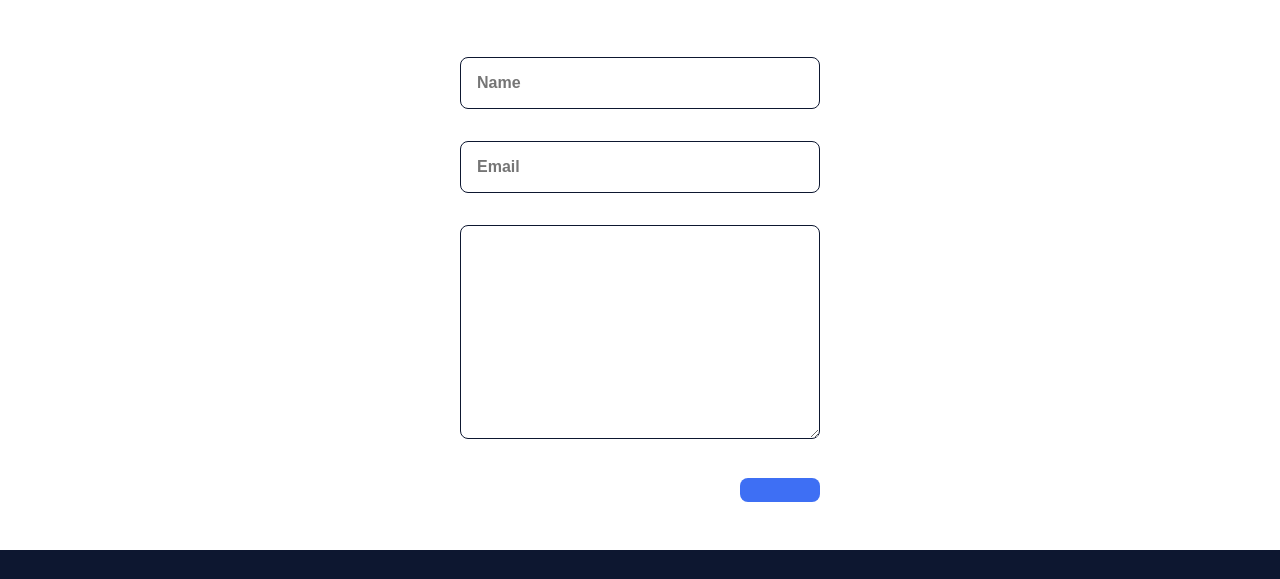
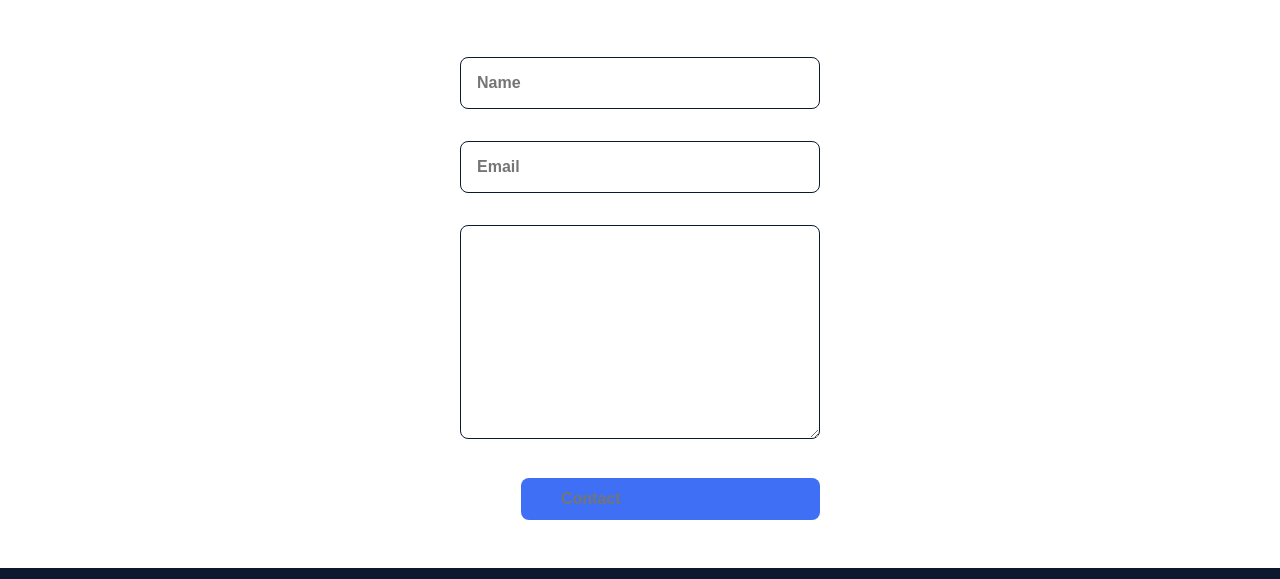
Before and after one commit to EthenoX-Official/Portfolio, a plain HTML site: page index.html in a window 1280 px wide. Shown: the part 2912-3491 px from the top of the page. Drawn offline with nearby package versions, Linux system fonts and the light colour scheme.

Commit message:
Update index.html

```diff
--- a/index.html
+++ b/index.html
@@ -188,7 +188,7 @@
                         <input type="text" id="Name" placeholder="Name" class="contact__input">
                         <input type="mail" id="Email" placeholder="Email" class="contact__input">
                         <textarea name="" id="Message" cols="0" rows="10" class="contact__input"></textarea>
-                        <button onclick="sendMail()" class="contact__button button"> </button>
+                        <input type="text" onclick="sendMail()" placeholder="Contact" class="contact__button button">
                     </form>
                 </div>
             </section>
```
